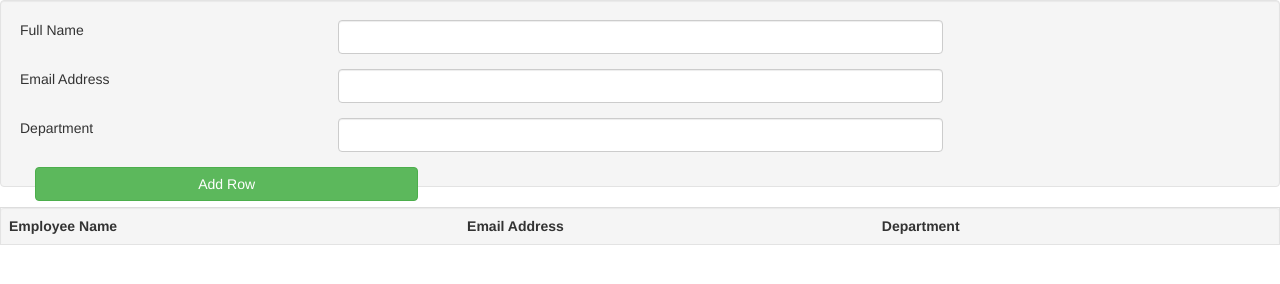
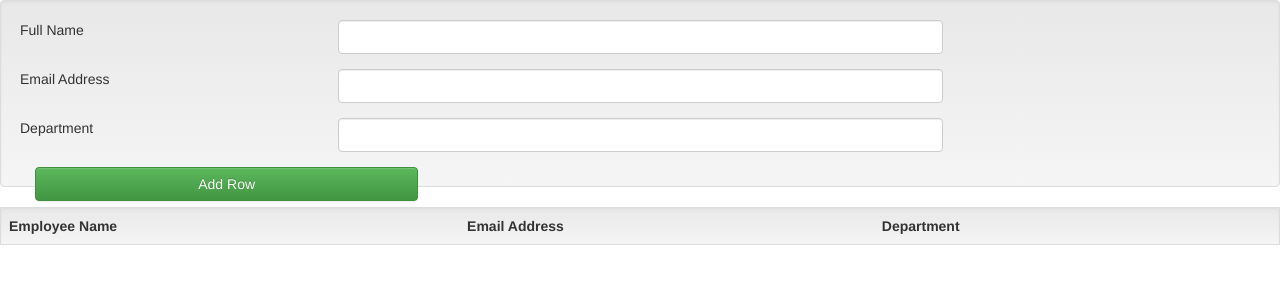
Before and after one commit to Girish31it/AngularJS1, a plain HTML site: page index.html in a window 1280 px wide. Drawn offline with nearby package versions, Linux system fonts and the light colour scheme; no server answers.

Commit message:
Update index.html

```diff
--- a/index.html
+++ b/index.html
@@ -3,7 +3,8 @@
 <html>
 
   <head>
-    <link rel="stylesheet" href="//netdna.bootstrapcdn.com/bootstrap/3.1.1/css/bootstrap.min.css">
+    <link rel="stylesheet" href="//maxcdn.bootstrapcdn.com/bootstrap/3.1.1/css/bootstrap.min.css">
+    <link rel="stylesheet" href="//maxcdn.bootstrapcdn.com/bootstrap/3.1.1/css/bootstrap-theme.min.css">
     <script src="//ajax.googleapis.com/ajax/libs/jquery/1.11.1/jquery.min.js"></script>
     <script src="//netdna.bootstrapcdn.com/bootstrap/3.1.1/js/bootstrap.min.js"></script>
     <script src="//ajax.googleapis.com/ajax/libs/angularjs/1.2.17/angular.min.js"></script>
```
